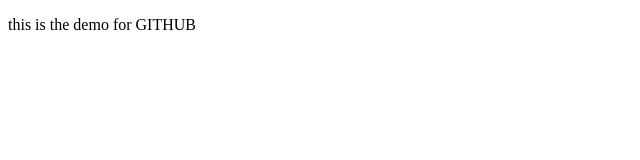
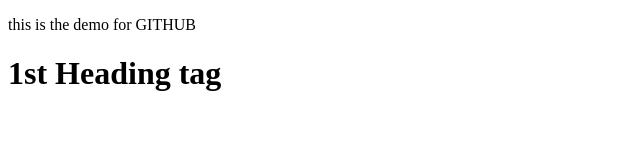
Before and after one commit to AkshayDhumale/gitDemo, a plain HTML site: page index.html in a window 1280 px wide. Shown: the whole page, without its empty margins (0-640 px from the left). Drawn offline with Linux system fonts and the light colour scheme.

Commit message:
1st head tag is added from remote end

```diff
--- a/index.html
+++ b/index.html
@@ -3,5 +3,6 @@
   <head> </head>
   <body>
     <p>this is the demo for GITHUB</p>
+    <h1> 1st Heading tag </h1>
   </body>
 </html>
```
